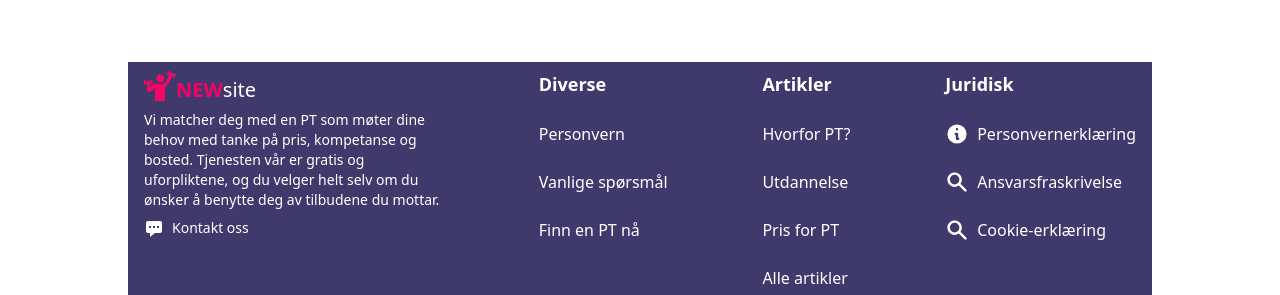
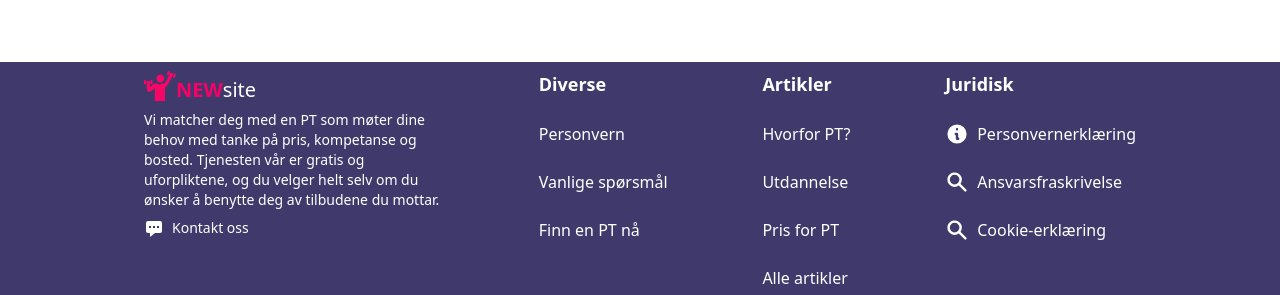
Before and after one commit to audunu/layout-testing-next-ts-tw, a Next.js app: page / in a window 1280 px wide. Shown: the part 618-913 px from the top of the page. Built offline with nearby package versions, Linux system fonts and the light colour scheme.

Commit message:
test with fullscreen video

```diff
--- a/components/Footer.tsx
+++ b/components/Footer.tsx
@@ -6,7 +6,8 @@ import { SearchIcon } from '@heroicons/react/solid'
 
 function Footer() {
   return (
-    <footer className='static w-[1024px] bg-[#403A6C] text-white flex justify-between pr-4 pl-4 pt-2 pb-2'>
+    <footer className='static w-screen bg-[#403A6C] text-white flex justify-center'>
+      <div className='pr-4 pl-4 pt-2 pb-2 flex justify-between w-[1024px]'>
         <div>
           <div className={`flex justify-between items-center`}>
             <Link href='./'>
@@ -100,6 +101,7 @@ function Footer() {
             </li>
           </ul>
         </div>
+      </div>
     </footer>
   )
 }
--- a/components/Hero.tsx
+++ b/components/Hero.tsx
@@ -2,7 +2,7 @@ import React from 'react'
 
 
 function Hero() {
-  return <div className='absolute h-screen w-[1024px] z-[-1]'>
+  return <div className='fixed top-0 left-0 h-screen w-screen z-[-1]'>
       <video autoPlay loop muted className="">
           <source src="/backgroundvid.mp4" type="video/mp4" />
         </video>
```
Lines whose indentation alone changed are shown as unchanged.
